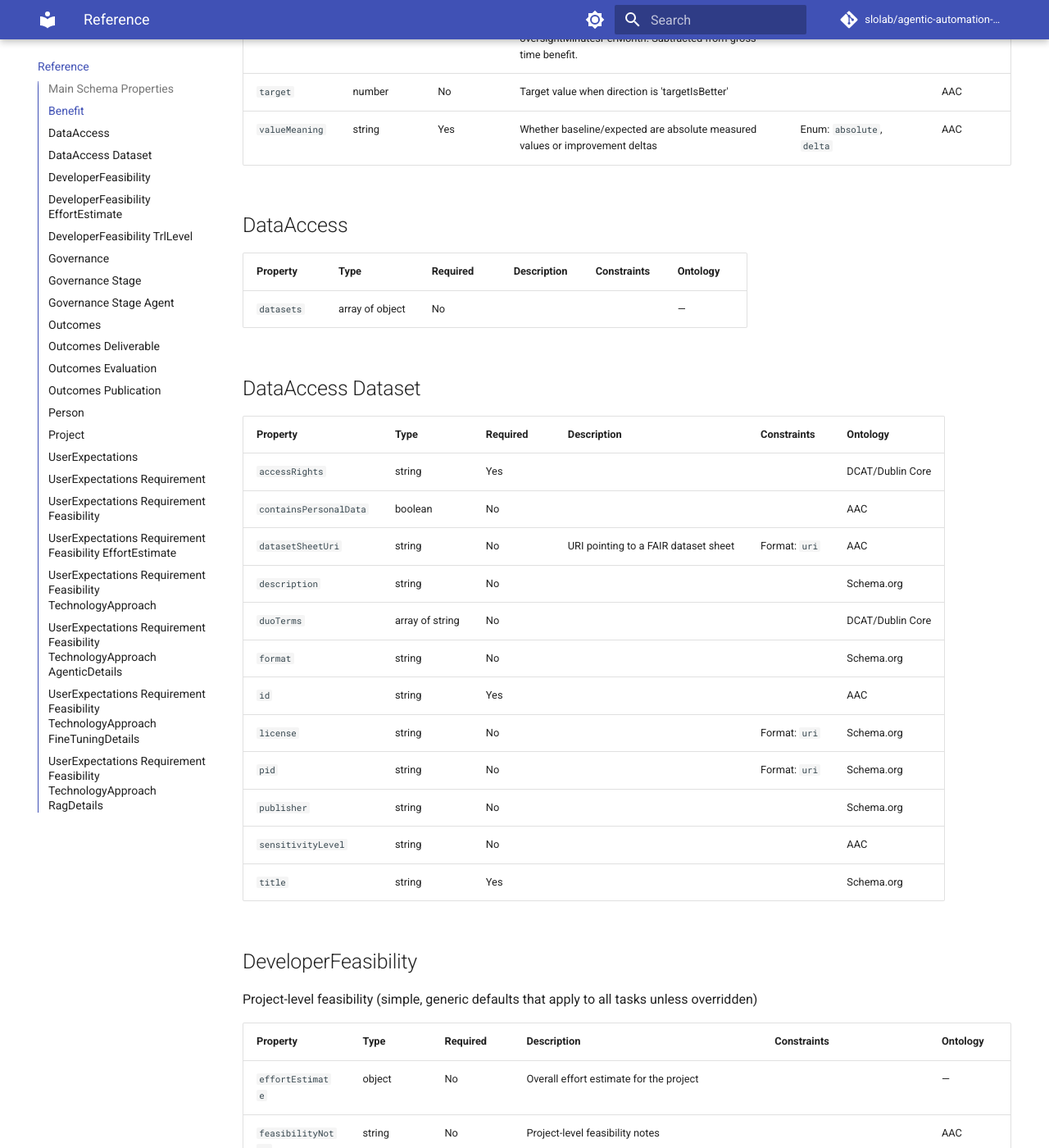
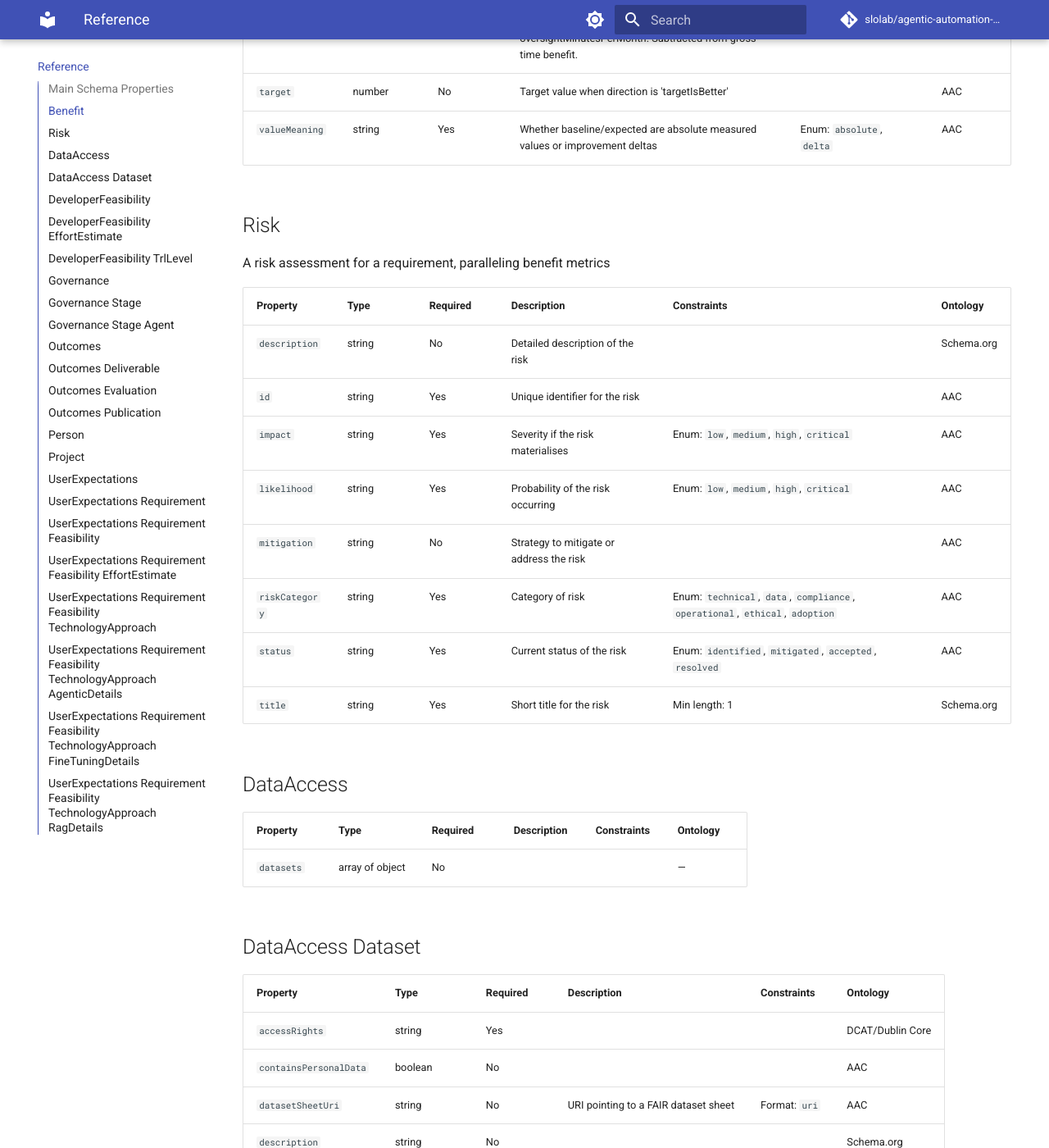
Before and after one commit to slolab/agentic-automation-canvas, an MkDocs documentation site: the page built from docs/reference/index.md, in a window 1280 px wide and 1400 px high, scrolled down 2172 px. Shown: the whole window at 82% size. Built offline with MkDocs 1.6.1 and Material for MkDocs 9.7.7, drawn with Linux system fonts in a browser that asks for light colours; comment, search, counter and statistics services are not loaded; some of the changed text lies outside the part shown.

Commit message:
add risk assessment

```diff
--- a/docs/reference/index.md
+++ b/docs/reference/index.md
@@ -40,6 +40,21 @@ A benefit metric for a requirement
 | `oversightMinutesPerUnit` | number | No | Human oversight per unit in minutes. Only used when aggregationBasis is 'perUnit'. Mutually exclusive with oversightMinutesPerMonth. Subtracted from gross time benefit. | Minimum: 0 | AAC |
 | `target` | number | No | Target value when direction is 'targetIsBetter' |  | AAC |
 | `valueMeaning` | string | Yes | Whether baseline/expected are absolute measured values or improvement deltas | Enum: `absolute`, `delta` | AAC |
+
+## Risk
+
+A risk assessment for a requirement, paralleling benefit metrics
+
+| Property | Type | Required | Description | Constraints | Ontology |
+|----------|------|----------|-------------|-------------|----------|
+| `description` | string | No | Detailed description of the risk |  | Schema.org |
+| `id` | string | Yes | Unique identifier for the risk |  | AAC |
+| `impact` | string | Yes | Severity if the risk materialises | Enum: `low`, `medium`, `high`, `critical` | AAC |
+| `likelihood` | string | Yes | Probability of the risk occurring | Enum: `low`, `medium`, `high`, `critical` | AAC |
+| `mitigation` | string | No | Strategy to mitigate or address the risk |  | AAC |
+| `riskCategory` | string | Yes | Category of risk | Enum: `technical`, `data`, `compliance`, `operational`, `ethical`, `adoption` | AAC |
+| `status` | string | Yes | Current status of the risk | Enum: `identified`, `mitigated`, `accepted`, `resolved` | AAC |
+| `title` | string | Yes | Short title for the risk | Min length: 1 | Schema.org |
 
 ## DataAccess
 
@@ -104,11 +119,12 @@ Technology Readiness Level - project-level maturity assessment
 | Property | Type | Required | Description | Constraints | Ontology |
 |----------|------|----------|-------------|-------------|----------|
 | `agents` | array of object | No |  |  | — |
-| `complianceStandards` | array of string | No |  |  | AAC |
+| `complianceStandards` | array of oneOf | No | Compliance standards as plain strings or structured framework references |  | AAC |
 | `endDate` | string | No |  | Format: `date` | Schema.org |
 | `id` | string | Yes |  |  | AAC |
 | `milestones` | array of string | No |  |  | P-Plan |
 | `name` | string | Yes |  |  | Schema.org |
+| `policyCardUri` | string | No | URI pointing to a Policy Card (machine-readable deployment governance artifact) governing this stage | Format: `uri` | AAC |
 | `startDate` | string | No |  | Format: `date` | Schema.org |
 
 ## Governance Stage Agent
@@ -229,6 +245,7 @@ Optional per-task feasibility (overrides project-level defaults)
 | `modelCardUri` | string | No | URI pointing to the model's model card | Format: `uri` | AAC |
 | `modelName` | string | No | Specific model name or identifier (e.g., 'claude-opus-4-5', 'Qwen2.5-72B-Instruct') |  | AAC |
 | `modelSelection` | string | No | Type of model to be used (if applicable). Set to 'none' if task is deterministic. | Enum: `open-source`, `frontier-model`, `fine-tuned`, `custom`, `other`, `none` | AAC |
+| `risks` | array of [Risk](#risk) | No | Per-task risk assessments paralleling benefits |  | AAC |
 | `technicalRisk` | string | No |  | Enum: `low`, `medium`, `high`, `critical` | AAC |
 | `technologyApproach` | object | No | Technology architecture approach for this task. Set architecture to 'none' if task is deterministic and doesn't require LLMs. |  | — |
 | `tools` | array of string | No |  |  | AAC |
```
Also changed, not shown: 1 other file.
